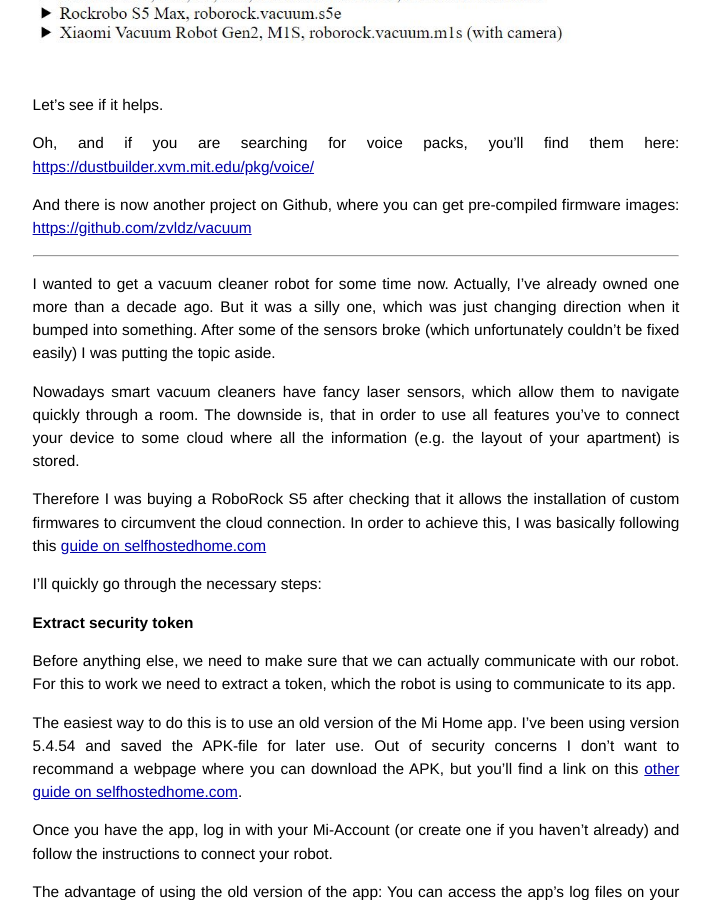
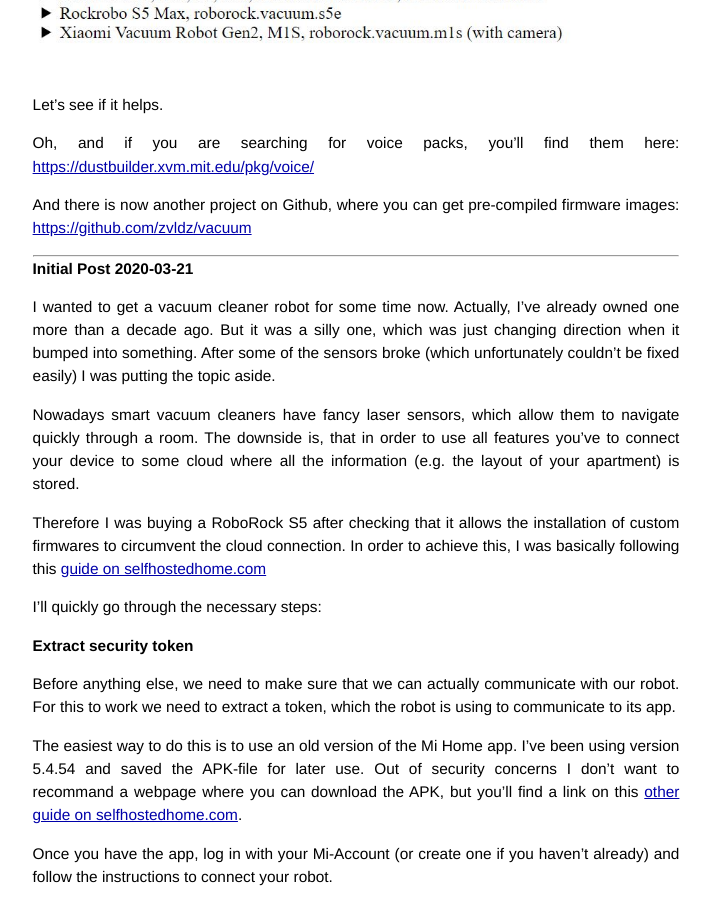
Before and after one commit to cocoreat/cocoreat.github.io, a Jekyll site: the page built from _posts/2020-03-21-RoboRock-S5-Custom-Firmware-Installation.md, in a window 1280 px wide and 900 px high, scrolled down 1072 px. Shown: the whole window, without its empty margins (284-995 px from the left). Built offline with Jekyll 4.4.1, drawn with Linux system fonts in a browser that asks for light colours.

Commit message:
Reformatting

```diff
--- a/_posts/2020-03-21-RoboRock-S5-Custom-Firmware-Installation.md
+++ b/_posts/2020-03-21-RoboRock-S5-Custom-Firmware-Installation.md
@@ -11,6 +11,7 @@ Update 2020-09-07
 FYI: The experimental patch, which I've included in the last build of the firmware image is still working.
 
 ---
+
 
 Update 2020-05-07
 =================
@@ -26,6 +27,10 @@ Oh, and if you are searching for voice packs, you'll find them here: [https://du
 And there is now another project on Github, where you can get pre-compiled firmware images: [https://github.com/zvldz/vacuum](https://github.com/zvldz/vacuum)
 
 ---
+
+
+Initial Post 2020-03-21
+=======================
 
 I wanted to get a vacuum cleaner robot for some time now. Actually, I've already owned one more than a decade ago. But it was a silly one, which was just changing direction when it bumped into something. After some of the sensors broke (which unfortunately couldn't be fixed easily) I was putting the topic aside.
 
```
